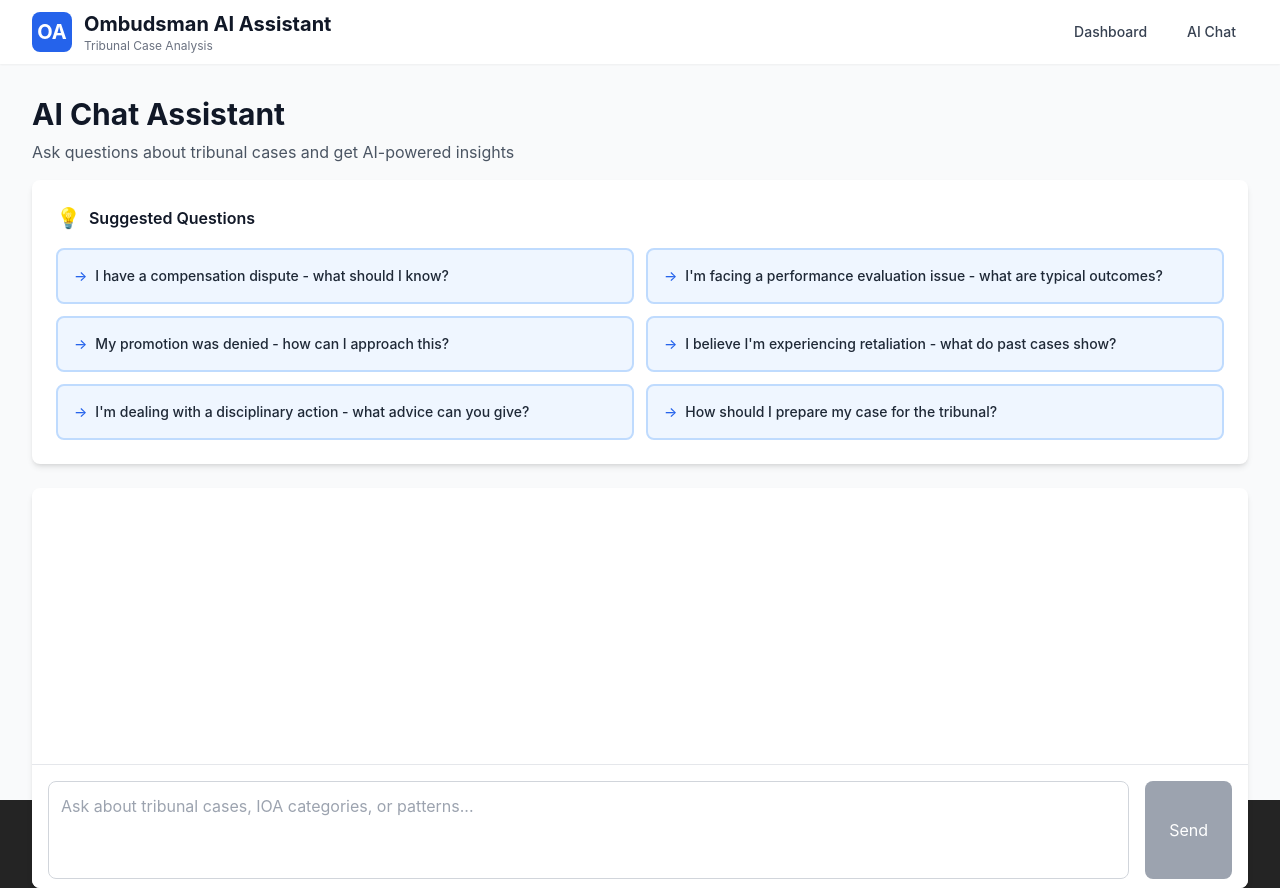
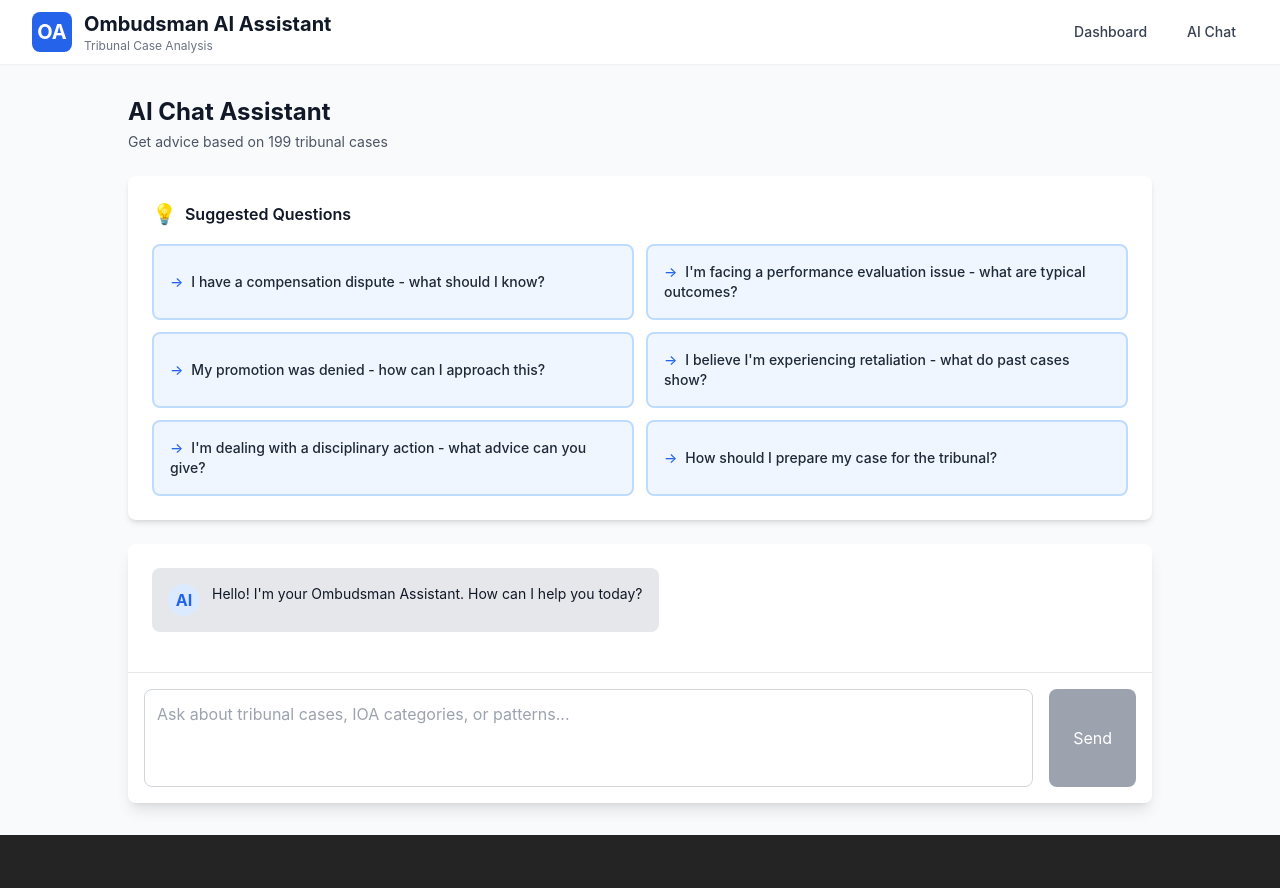
Before and after one commit to Faduma2025/Ombudsman-AI-Assistant, a React (Vite) app: page /chat in a window 1280 px wide. After the commit the page ends 835 px from the top, so only its background shows below. Built offline with nearby package versions, Linux system fonts and the light colour scheme.

Commit message:
Add welcome message in chatbox and improve size and layout

```diff
--- a/src/pages/Chat.tsx
+++ b/src/pages/Chat.tsx
@@ -9,6 +9,14 @@ export const Chat: React.FC = () => {
   const { messages, isLoading, sendMessage, clearChat } = useChat();
   const messagesEndRef = useRef<HTMLDivElement>(null);
 
+  // Initial welcome message
+  const welcomeMessage = {
+    id: 'welcome',
+    role: 'assistant' as const,
+    content: "Hello! I'm your Ombudsman Assistant. How can I help you today?",
+    timestamp: new Date()
+  };
+
   const scrollToBottom = () => {
     messagesEndRef.current?.scrollIntoView({ behavior: 'smooth' });
   };
@@ -18,14 +26,14 @@ export const Chat: React.FC = () => {
   }, [messages]);
 
   return (
-    <div className="h-[calc(100vh-8rem)] flex flex-col">
-      <div className="mb-4 flex justify-between items-center">
+    <div className="flex flex-col h-full max-w-5xl mx-auto">
+      <div className="mb-6 flex justify-between items-center">
         <div>
-          <h1 className="text-3xl font-bold text-gray-900 dark:text-white mb-2">
+          <h1 className="text-2xl font-bold text-gray-900 dark:text-white mb-1">
             AI Chat Assistant
           </h1>
-          <p className="text-gray-600 dark:text-gray-400">
-            Ask questions about tribunal cases and get AI-powered insights
+          <p className="text-sm text-gray-600 dark:text-gray-400">
+            Get advice based on 199 tribunal cases
           </p>
         </div>
         {messages.length > 0 && (
@@ -42,8 +50,13 @@ export const Chat: React.FC = () => {
         <SuggestedQuestions onSelect={sendMessage} />
       )}
 
-      <div className="flex-1 bg-white dark:bg-gray-800 rounded-lg shadow-md overflow-hidden flex flex-col min-h-[400px]">
-        <div className="flex-1 overflow-y-auto p-6 hide-scrollbar min-h-[300px]">
+      <div className="flex-1 bg-white dark:bg-gray-800 rounded-lg shadow-lg overflow-hidden flex flex-col" style={{ height: '600px' }}>
+        <div className="flex-1 overflow-y-auto p-6 hide-scrollbar">
+          {/* Show welcome message if no user messages */}
+          {messages.length === 0 && (
+            <ChatMessageComponent message={welcomeMessage} />
+          )}
+
           {messages.map((message) => (
             <ChatMessageComponent key={message.id} message={message} />
           ))}
```
